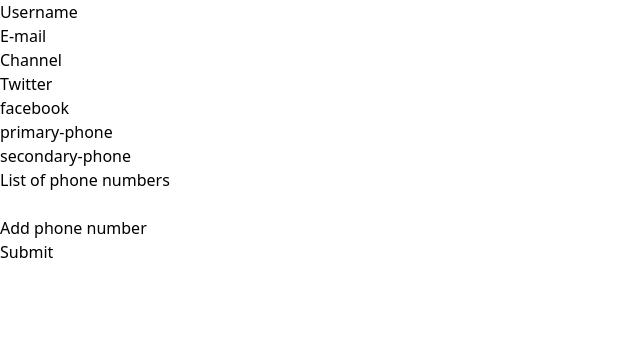
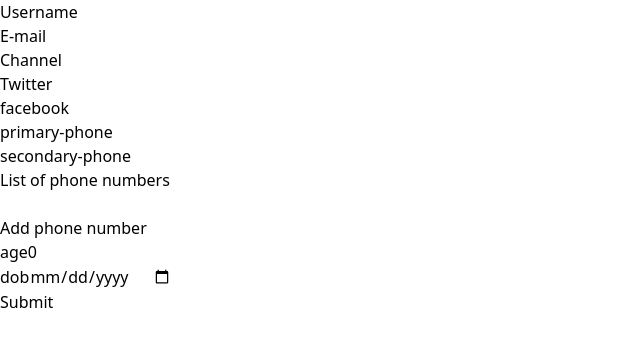
Before and after one commit to bharathkapril/react-hook-form, a React (Vite) app: page / in a window 1280 px wide. Shown: the top 346 px of the page, without its empty margins (0-640 px from the left). Built offline with nearby package versions, Linux system fonts and the light colour scheme.

Commit message:
React Hook Form Tutorial - 16 - Numeric and Date Values

```diff
--- a/src/components/YoutubeForm.tsx
+++ b/src/components/YoutubeForm.tsx
@@ -15,6 +15,8 @@
   phNumbers: {
     number: string;
   }[];
+  age: 0;
+  dob: Date
 };
 
 const YoutubeForm = () => {
@@ -34,6 +36,8 @@
       },
       phoneNumbers: ["", ""],
       phNumbers: [{ number: "" }],
+      age:0,
+      dob: new Date()
     },
   });
 
@@ -89,6 +93,7 @@
           })}
         />
         <p className="text-red-400">{errors.email?.message}</p>
+
         <label htmlFor="channel">Channel</label>
         <input
           type="text"
@@ -96,6 +101,7 @@
           {...register("channel", { required: "Channel is required" })}
         />
         <p className="text-red-400">{errors.channel?.message}</p>
+
         <label htmlFor="twitter">Twitter</label>
         <input
           type="text"
@@ -143,6 +149,23 @@
           ))}
           <button type="button" className="bg-yellow-600 flex px-1 py-2 rounded flex-[1_0_0]" onClick={() => append({number:""})}>Add phone number</button>
         </div>
+
+        <label htmlFor="age">age</label>
+        <input
+          type="number"
+          id="age"
+          {...register("age", { required: "age is required", valueAsNumber:true })}
+        />
+        <p className="text-red-400">{errors.age?.message}</p>
+
+        <label htmlFor="dob">dob</label>
+        <input
+          type="date"
+          id="dob"
+          {...register("dob", { required: "dob is required", valueAsDate: true})}
+        />
+        <p className="text-red-400">{errors.dob?.message}</p>
+
         <button className="bg-green-600 flex px-1 py-2 rounded flex-[1_0_0]">
           Submit
         </button>
```
